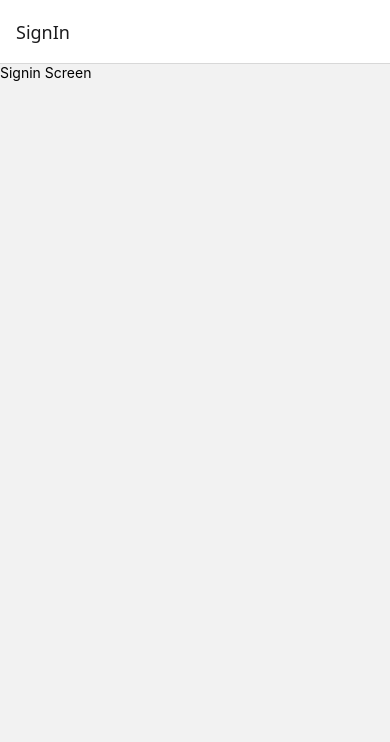
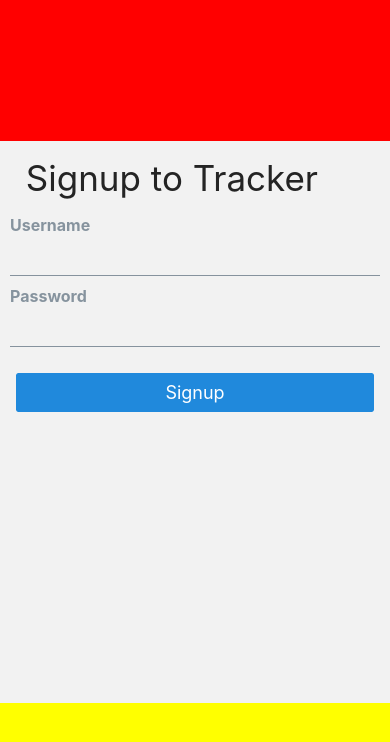
Before and after one commit to viswanath3344/Tracks, a React Native app: screen /SignIn in a window 390 px wide. Shown: the top 742 px of the page. Built offline with nearby package versions, Linux system fonts and the light colour scheme.

Commit message:
Align the view with flex number in sign in screen. It more dynamic than arranging the marginbottom property.

```diff
--- /dev/null
+++ b/source/components/spacer.js
@@ -0,0 +1,17 @@
+import React from "react";
+import { StyleSheet, View } from "react-native";
+
+const Spacer = ({children}) => {
+  return <View style = {styles.spacer}>
+     {children}
+  </View>
+};
+
+
+const styles = StyleSheet.create({
+    spacer: {
+        margin: 16
+    }
+})
+
+export default Spacer;
--- a/source/screens/SigninScreen.js
+++ b/source/screens/SigninScreen.js
@@ -1,12 +1,41 @@
-import React from "react";
-import { StyleSheet, Text, View } from "react-native";
+import React, { useEffect } from "react";
+import { StyleSheet, View} from "react-native";
+import { Button, Text, Input } from "@rneui/base";
+import Spacer from "../components/spacer";
 
-const SigninScreen = () => {
-    return <View>
-        <Text>Signin Screen </Text>
+const SigninScreen = ({navigation}) => {
+
+    useEffect(() => {
+        navigation.setOptions({
+            headerShown: false
+        })
+    }, [])
+
+
+    return <View style = {styles.container}>
+        <View style = {{flex: 1, backgroundColor: "red"}}/>
+        <View style = {{flex: 4}}>
+        <Spacer>
+        <Text h2> Signup to Tracker</Text>
+        </Spacer>
+
+        <Input label = "Username" />
+        <Input label = "Password"/>
+        <Spacer>
+        <Button title={"Signup"}/>
+        </Spacer>
+        </View>
+        <View style = {{flex: 1, backgroundColor: "yellow"}}/>
     </View>
 }
 
-const styleSheet = StyleSheet.create({});
+
+const styles = StyleSheet.create({
+    container: {
+        flex:1,
+        // justifyContent: "center",
+        // marginBottom: 250
+    }
+});
 
 export default SigninScreen;
```
